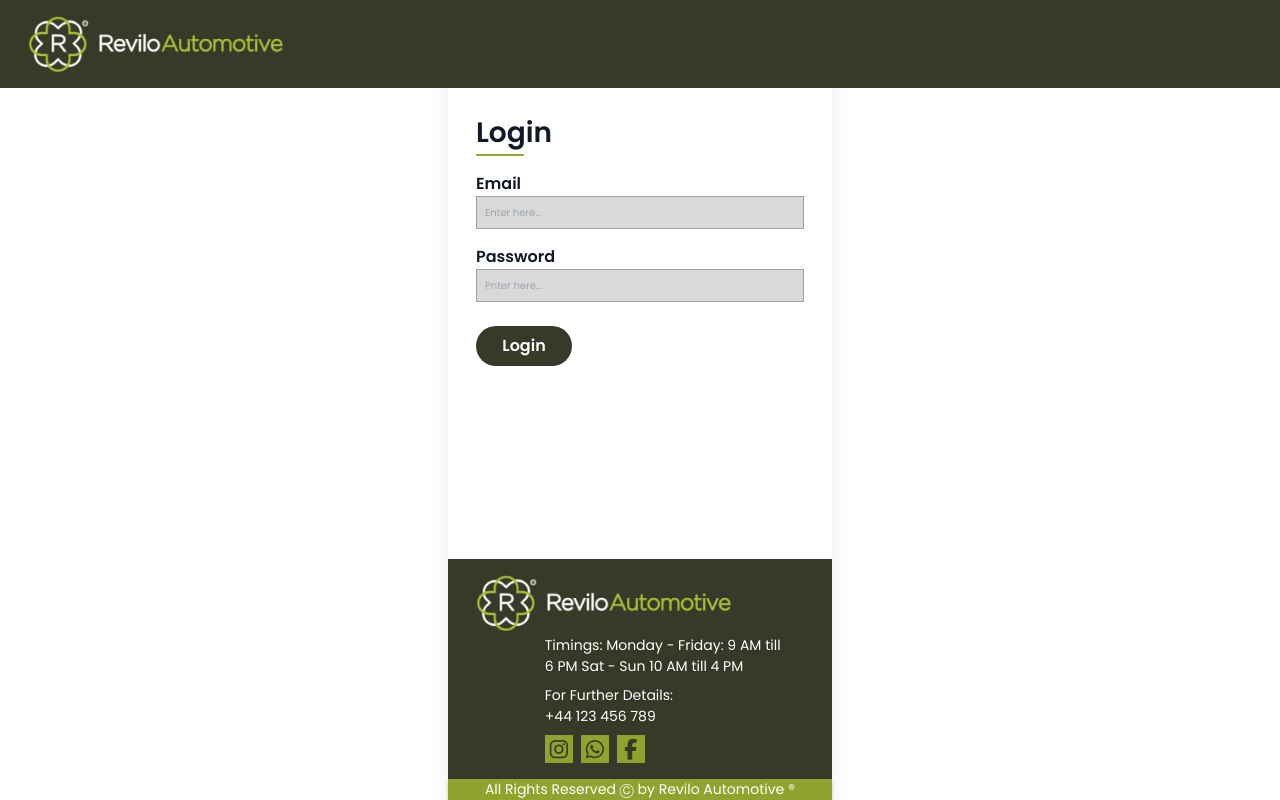
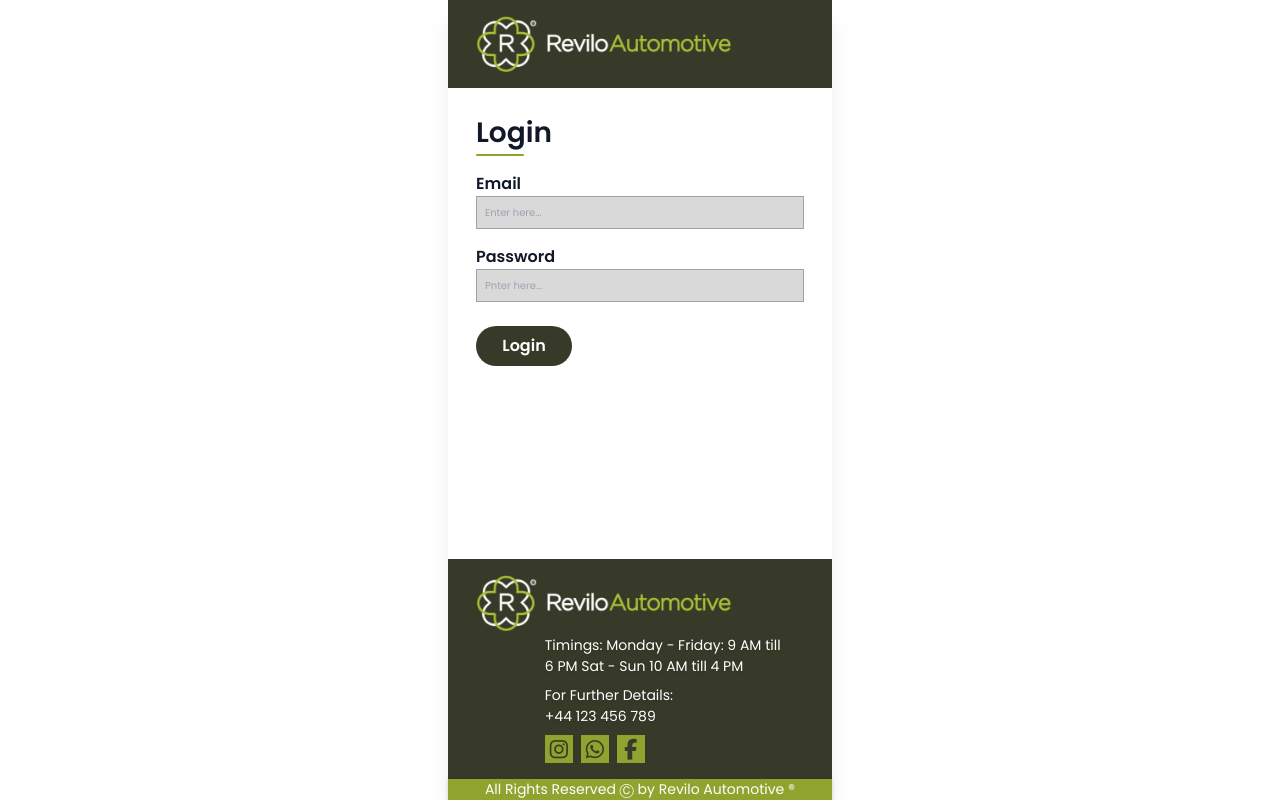
Before and after one commit to mustaphashykh/Car-Showroom, a React (Vite) app: page / in a window 1280 px wide. Built offline with nearby package versions, Linux system fonts and the light colour scheme; no server answers.

Commit message:
changes done

```diff
--- a/src/component/commons/header.tsx
+++ b/src/component/commons/header.tsx
@@ -2,7 +2,7 @@ import heading from '../../assets/heading.png'
 
 const Header = () => {
   return (
-    <div className='bg-main-color py-3 pl-7 fixed top-0 right-0 w-full z-40'>
+    <div className='bg-main-color py-3 pl-7 absolute top-0 right-0 w-full z-40'>
       <img src={heading} className='w-64 h-16 object-contain' loading='lazy' alt="page-headings" />
     </div>
   )
--- a/src/component/pages/allListingPage.tsx
+++ b/src/component/pages/allListingPage.tsx
@@ -78,14 +78,14 @@ const AllListingPage = () => {
                             <p>Trash</p>
                         </div>
                     </div>
-                    <div className="pb-32">
+                    <div className="pb-5">
                         {
                             products.length > 0 && products.map((item, idx) => <ProductCard key={idx} deleteProduct={deleteProduct} item={item} />)
                         }
                     </div>
                 </div>
             </div>
-            <Footer isShow absoute={products.length === 0 ? true: false} />
+            <Footer isShow />
         </div>
     )
 }
```
